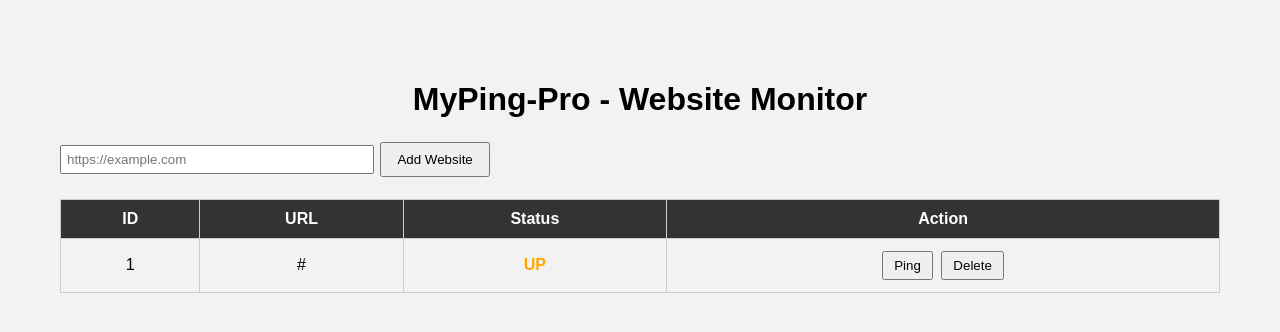
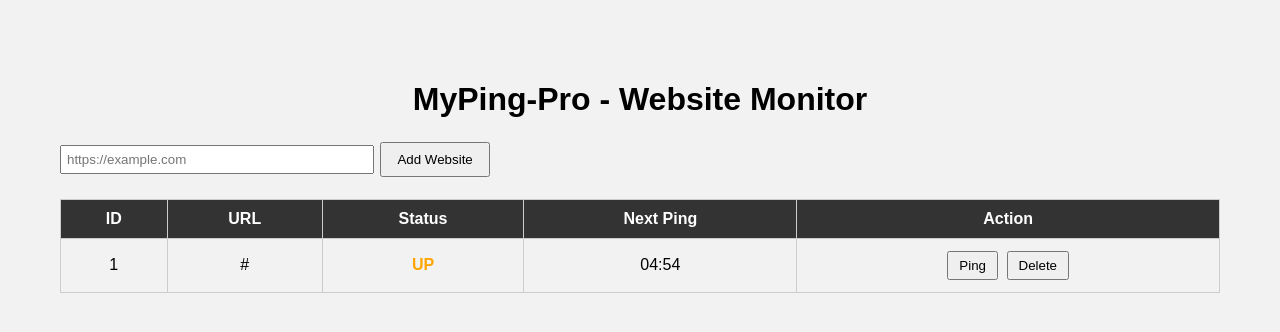
Before and after one commit to myexcelweb/myping-pro, a Flask app: template templates/index.html in a window 1280 px wide. Shown: the top 332 px of the page. Run offline with Flask 3, Linux system fonts and the light colour scheme; the template is opened without the code that fills it: most values are stand-ins (such as "Sample title", 1, 10 or a date in 2020).

Commit message:
Auto update 2026-02-17

```diff
--- a/templates/index.html
+++ b/templates/index.html
@@ -78,6 +78,7 @@
             <th>ID</th>
             <th>URL</th>
             <th>Status</th>
+            <th>Next Ping</th>
             <th>Action</th>
         </tr>
         {% for site in websites %}
@@ -85,6 +86,7 @@
             <td>{{ site.id }}</td>
             <td>{{ site.url }}</td>
             <td class="status checking">{{ site.status }}</td>
+            <td class="countdown">--:--</td>
             <td>
                 <button class="ping-btn">Ping</button>
                 <a href="/delete/{{ site.id }}"><button type="button">Delete</button></a>
@@ -94,11 +96,20 @@
     </table>
 
     <script>
-        // Function to ping a single website
+        // Ping interval in seconds
+        const PING_INTERVAL = 300; // 5 minutes
+        let timers = {};
+
+        // Initialize timers for each site
+        document.querySelectorAll("#websites-table tr[data-id]").forEach(row => {
+            const siteId = row.dataset.id;
+            timers[siteId] = PING_INTERVAL;
+        });
+
+        // Function to ping a website
         function pingSite(row) {
             const siteId = row.dataset.id;
             const statusCell = row.querySelector(".status");
-
             statusCell.innerText = "Checking...";
             statusCell.className = "status checking";
 
@@ -107,10 +118,12 @@
                 .then(data => {
                     statusCell.innerText = data.status;
                     statusCell.className = "status " + (data.status === "UP" ? "up" : "down");
+                    timers[siteId] = PING_INTERVAL; // reset countdown after ping
                 })
                 .catch(err => {
                     statusCell.innerText = "DOWN";
                     statusCell.className = "status down";
+                    timers[siteId] = PING_INTERVAL;
                 });
         }
 
@@ -122,12 +135,25 @@
             });
         });
 
-        // Optional: auto ping all websites every 1 minute
+        // Countdown timer and auto ping
         setInterval(() => {
             document.querySelectorAll("#websites-table tr[data-id]").forEach(row => {
-                pingSite(row);
+                const siteId = row.dataset.id;
+                const countdownCell = row.querySelector(".countdown");
+
+                if (!timers[siteId]) timers[siteId] = PING_INTERVAL;
+
+                timers[siteId]--;
+
+                let minutes = Math.floor(timers[siteId] / 60);
+                let seconds = timers[siteId] % 60;
+                countdownCell.innerText = `${minutes.toString().padStart(2, '0')}:${seconds.toString().padStart(2, '0')}`;
+
+                if (timers[siteId] <= 0) {
+                    pingSite(row); // auto ping
+                }
             });
-        }, 60000); // 60000ms = 1 minute
+        }, 1000); // every 1 second
     </script>
 
 </body>
```
Also changed, not shown: app.py (+11 -4 lines).
